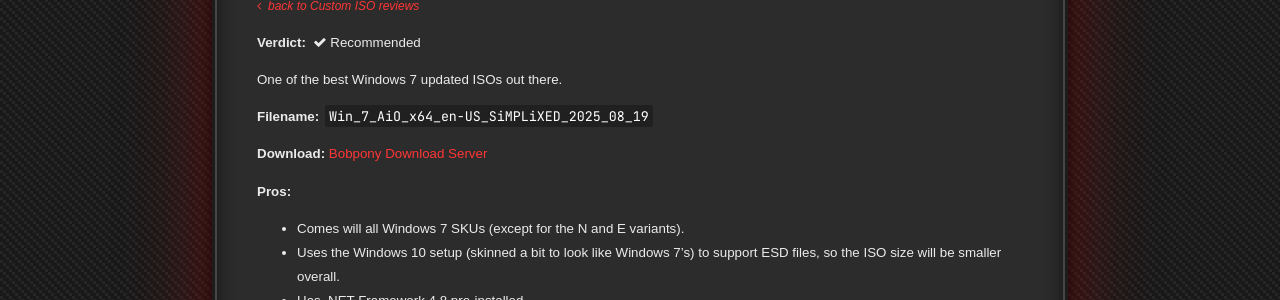
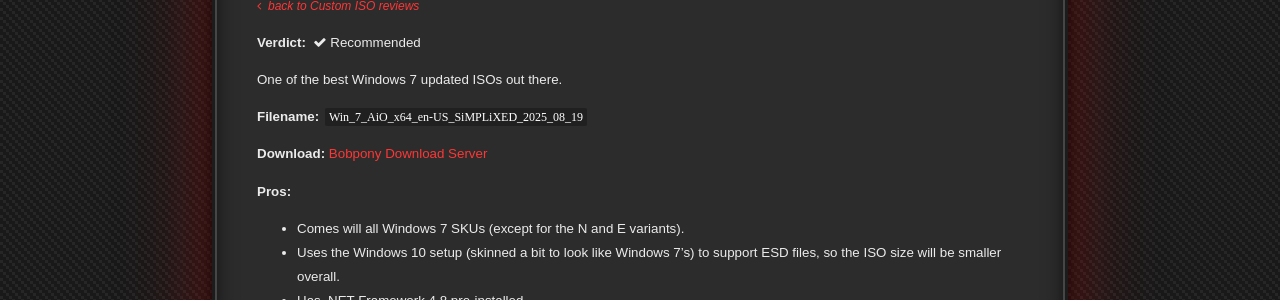
Before and after one commit to deadamaryllis/deadamaryllis.github.io, a Jekyll site: the page built from _custom-isos/win7/simplixed.md, in a window 1280 px wide. Shown: the part 334-634 px from the top of the page. Built offline with Jekyll 4.4.1, drawn with Linux system fonts in a browser that asks for light colours; some web fonts are replaced.

```diff
--- a/_layouts/default.html
+++ b/_layouts/default.html
@@ -7,6 +7,10 @@
   <link rel="stylesheet" href="/assets/css/styles.css">
   <!-- <link rel="stylesheet" href="/assets/font-awesome/css/fa-7.1.0.all.min.css"> -->
   <link rel="stylesheet" href="https://cdnjs.cloudflare.com/ajax/libs/font-awesome/4.7.0/css/font-awesome.min.css">
+  <link rel="preconnect" href="https://fonts.googleapis.com">
+  <link rel="preconnect" href="https://fonts.gstatic.com" crossorigin>
+  <link href="https://fonts.googleapis.com/css2?family=Victor+Mono:ital,wght@0,100..700;1,100..700&display=swap"
+    rel="stylesheet">
   <title>
     {{ page.title }}
     - raytek.cafe
--- a/_sass/main.scss
+++ b/_sass/main.scss
@@ -586,14 +586,14 @@ a:hover {
 }
 
 code {
-  font-family: "JetBrains Mono";
+  font-family: "Victor Mono";
   background-color: #202020;
   padding: 2px 4px;
   margin: 0px 2px;
   border-radius: 2px;
   font-weight: initial;
   color: #ffffff;
-  font-size: 10pt;
+  font-size: 9pt;
   word-break: break-all;
 }
 
--- a/assets/taglines/taglines-meme.txt
+++ b/assets/taglines/taglines-meme.txt
@@ -38,3 +38,6 @@ clankers unwelcome
 we love nuggets
 i librebooted my thinkpad, now what
 we gonna spin around yo block, shoot our glock and make u suck our g-
+follow the leader
+what is this diddyblud doing on the calculator
+I'm not connected to any audio servers!
```
